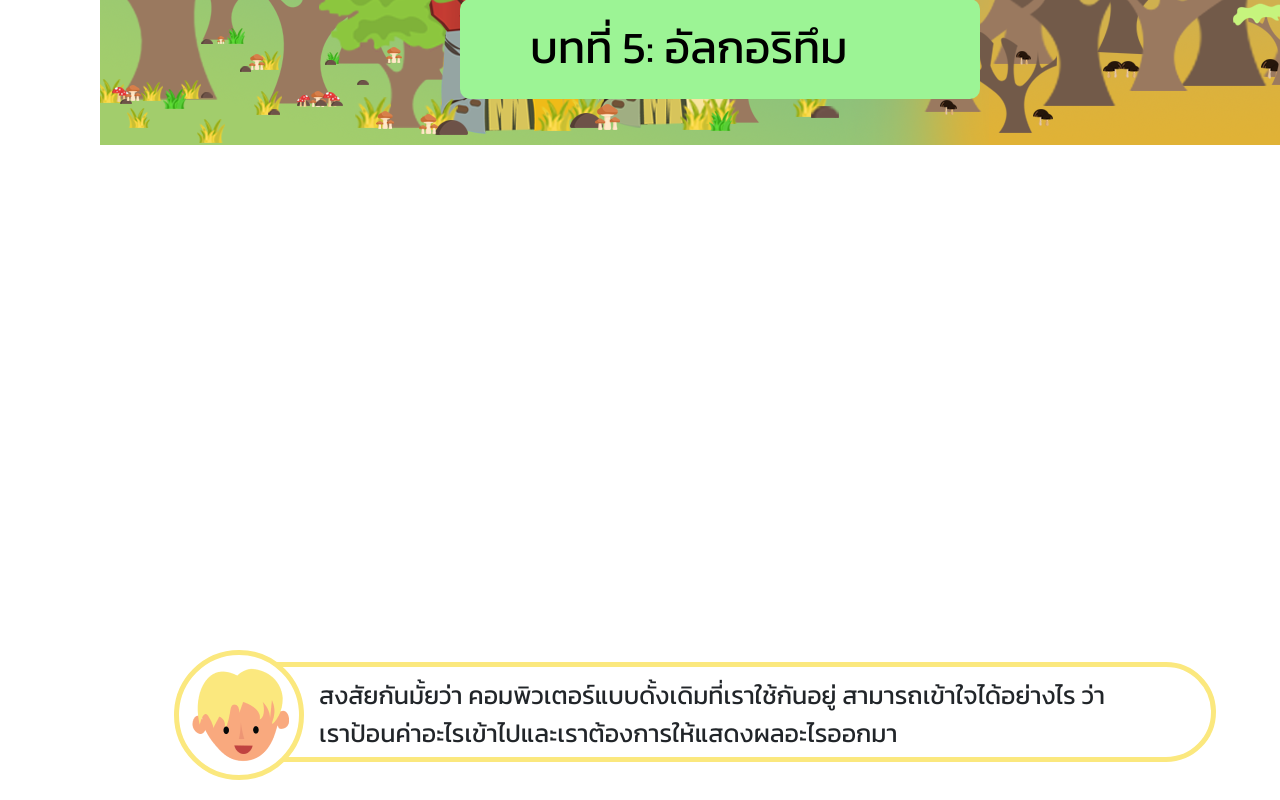
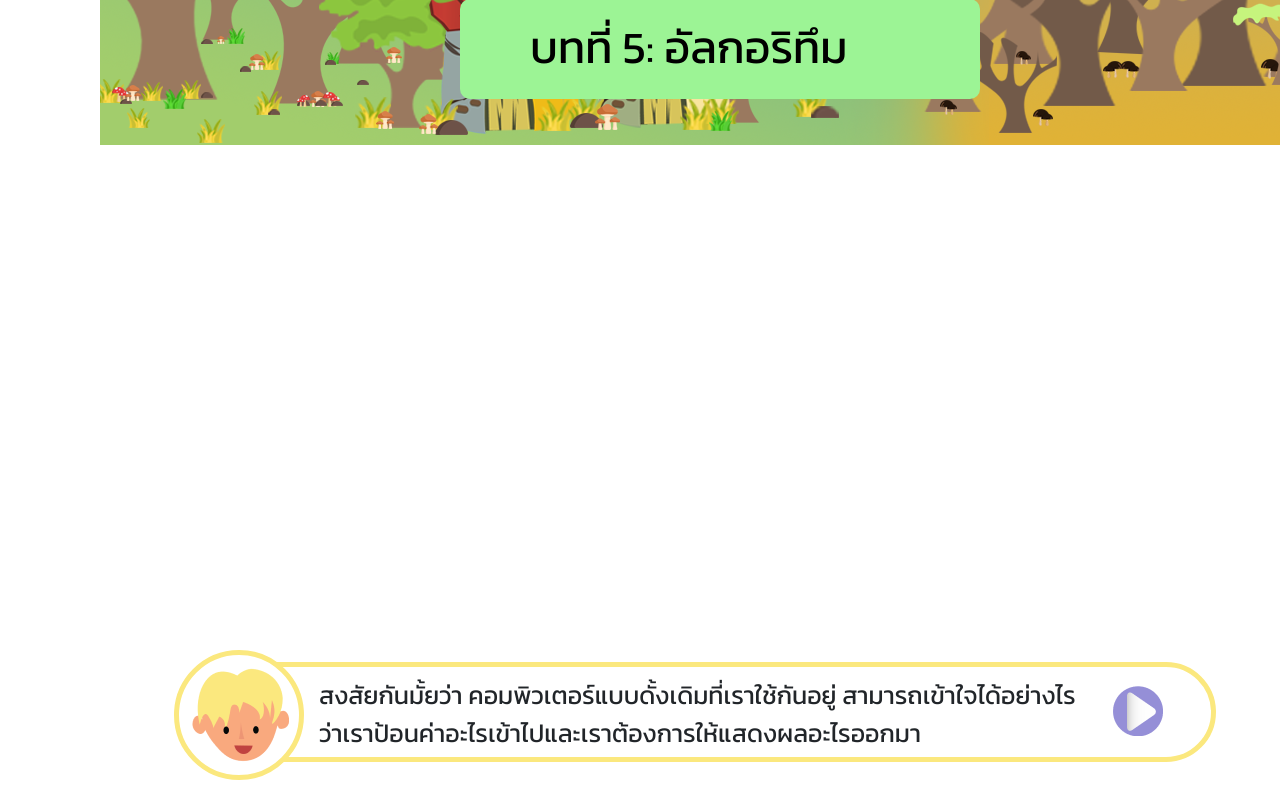
Before and after one commit to Kadphol/QuBE, a React (Create React App) app in the folder frontend/: page /explore in a window 1280 px wide. Shown: the part 815-1615 px from the top of the page. Built offline with nearby package versions, Linux system fonts and the light colour scheme; no server answers; a web font is replaced by a local one.

Commit message:
Move message to center messagediv

```diff
--- a/frontend/src/components/DialogBox/Message.scoped.css
+++ b/frontend/src/components/DialogBox/Message.scoped.css
@@ -1,5 +1,9 @@
 .message {
-  padding: 10px 90px;
+  width: 90%;
+  float: left;
+  padding-top: 10px;
+  padding-left: 90px;
+  padding-right: 10px;
 }
 .message span {
   font-family: 'Kanit';
```
